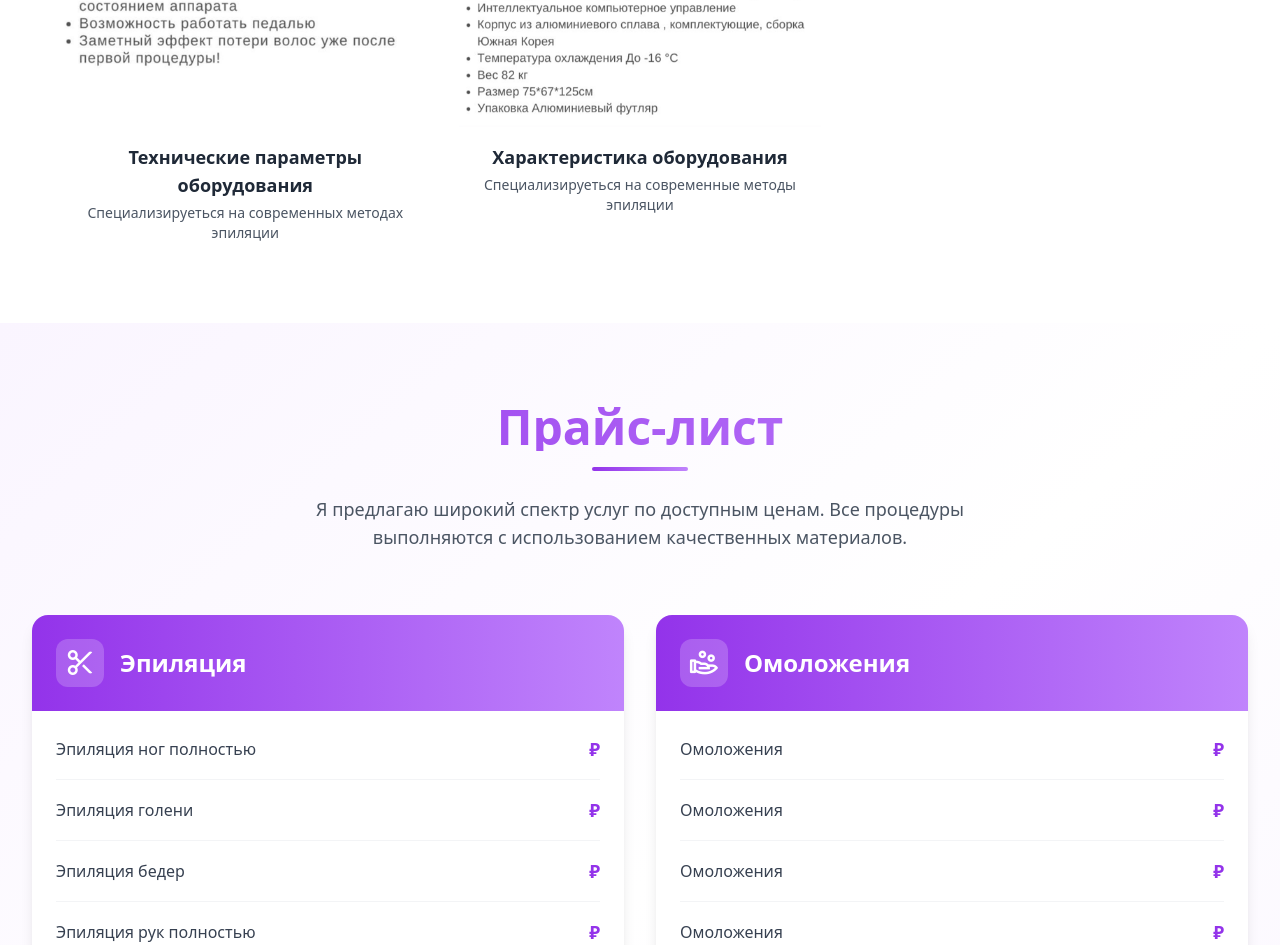
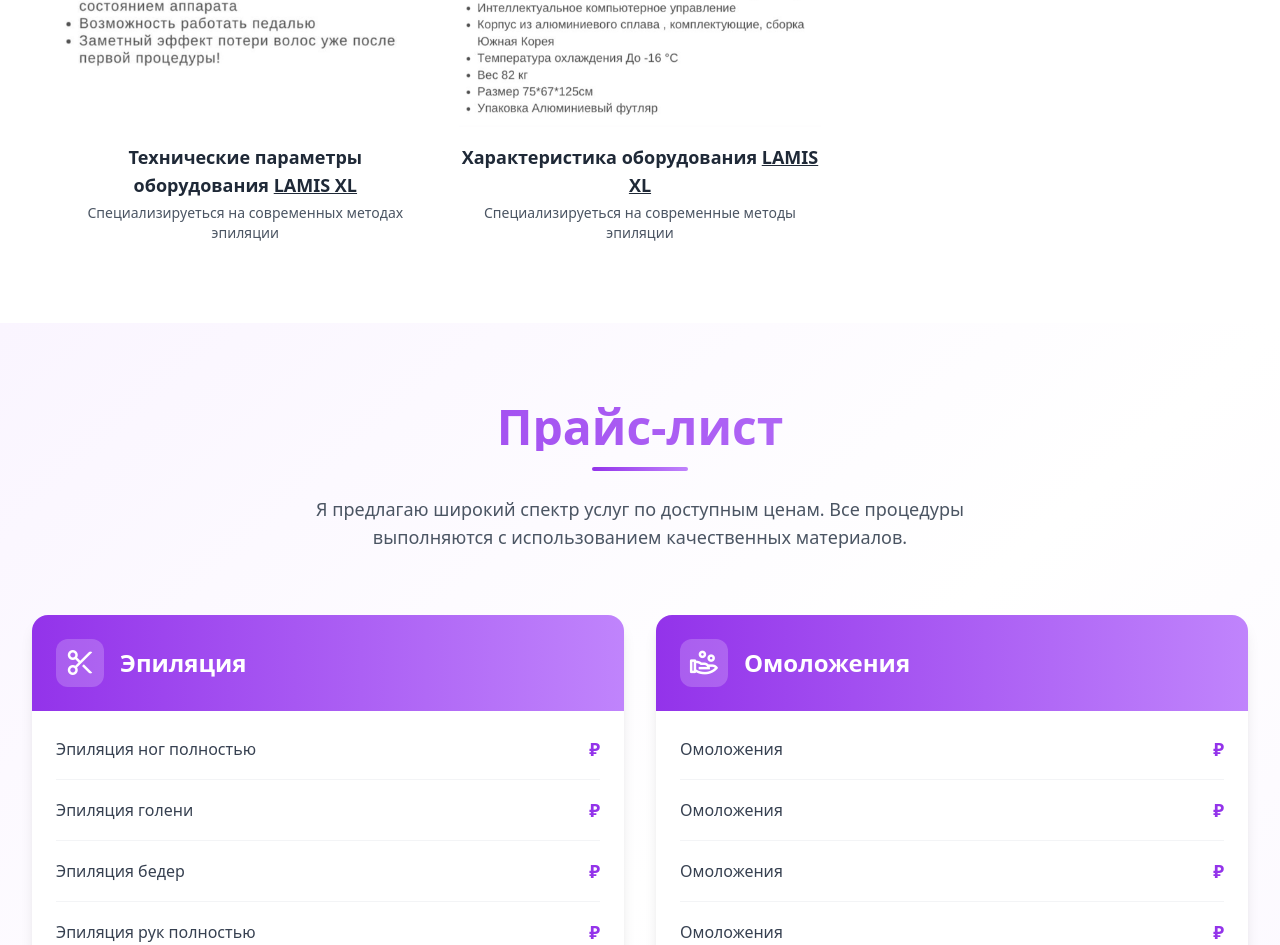
Before and after one commit to IamManlyOriginal/Gladkay_ti, a plain HTML site: page index.html in a window 1280 px wide. Shown: the part 1562-2507 px from the top of the page. Drawn offline with nearby package versions, Linux system fonts and the light colour scheme.

Commit message:
text update

```diff
--- a/index.html
+++ b/index.html
@@ -290,7 +290,7 @@
                     </div>
                     <div class="mt-4 text-center">
                       <h3 class="text-lg font-semibold text-gray-800 mb-1">
-                        Технические параметры оборудования
+                        Технические параметры оборудования <a href="https://lamis-xl.ru/?ysclid=mjbp5bmke1473883326#Options"><u>LAMIS XL</u></a>
                       </h3>
                       <p class="text-sm text-gray-600">
                         Специализируеться на современных методах эпиляции
@@ -315,7 +315,7 @@
                     </div>
                     <div class="mt-4 text-center">
                       <h3 class="text-lg font-semibold text-gray-800 mb-1">
-                        Характеристика оборудования
+                        Характеристика оборудования <a href="https://lamis-xl.ru/?ysclid=mjbp5bmke1473883326#Options"><u>LAMIS XL</u></a>
                       </h3>
                       <p class="text-sm text-gray-600">
                         Специализируеться на современные методы эпиляции
```
